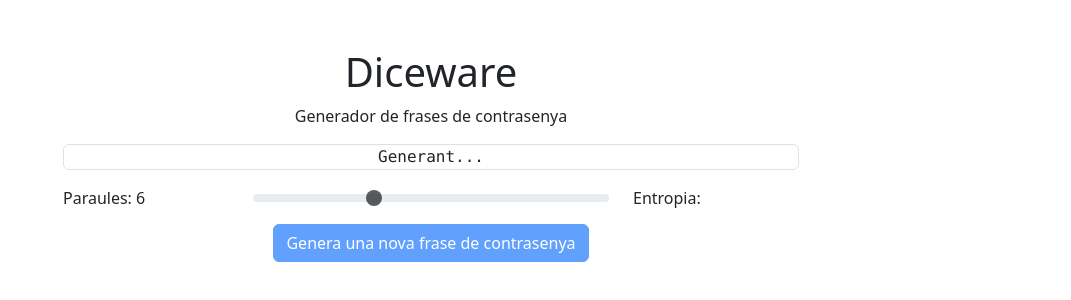
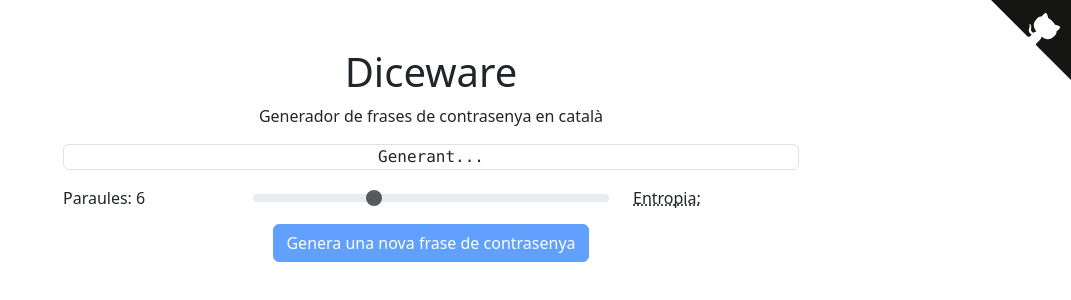
Before and after one commit to factorialunar/diceware, a plain HTML site: page index.html in a window 1280 px wide. Shown: the whole page, without its empty margins (209-1280 px from the left). Drawn offline with nearby package versions, Linux system fonts and the light colour scheme; no server answers.

Commit message:
Enllaç GitHub + descripció entropia

```diff
--- a/index.html
+++ b/index.html
@@ -16,7 +16,7 @@
                     <div class="row mt-5">
                         <div class="col">
                             <h1 class="text-center">Diceware</h1>
-                            <p class="text-center">Generador de frases de contrasenya</p>
+                            <p class="text-center">Generador de frases de contrasenya en català</p>
                         </div>
                     </div>
                     <div class="row">
@@ -31,7 +31,7 @@
                         <div class="col-md-6">
                             <input type="range" class="form-range" min="4" max="10" value="6" id="word-count" disabled>
                         </div>
-                        <div class="col">Entropia: <span id="entropy"></span></div>
+                        <div class="col"><abbr title="L'entropia d'una contrasenya correspon a la dificultat d'una màquina per encertar-la. Com més alt és el valor, més segura és la contrasenya.">Entropia:</abbr> <span id="entropy"></span></div>
                     </div>
                     <div class="row">
                         <div class="col">
@@ -43,6 +43,8 @@
 
                 </div>
                 <div class="col"></div>
+
+                <a href="https://github.com/factorialunar/diceware/" class="github-corner" aria-label="View source on GitHub"><svg width="80" height="80" viewBox="0 0 250 250" style="fill:#151513; color:#fff; position: absolute; top: 0; border: 0; right: 0;" aria-hidden="true"><path d="M0,0 L115,115 L130,115 L142,142 L250,250 L250,0 Z"></path><path d="M128.3,109.0 C113.8,99.7 119.0,89.6 119.0,89.6 C122.0,82.7 120.5,78.6 120.5,78.6 C119.2,72.0 123.4,76.3 123.4,76.3 C127.3,80.9 125.5,87.3 125.5,87.3 C122.9,97.6 130.6,101.9 134.4,103.2" fill="currentColor" style="transform-origin: 130px 106px;" class="octo-arm"></path><path d="M115.0,115.0 C114.9,115.1 118.7,116.5 119.8,115.4 L133.7,101.6 C136.9,99.2 139.9,98.4 142.2,98.6 C133.8,88.0 127.5,74.4 143.8,58.0 C148.5,53.4 154.0,51.2 159.7,51.0 C160.3,49.4 163.2,43.6 171.4,40.1 C171.4,40.1 176.1,42.5 178.8,56.2 C183.1,58.6 187.2,61.8 190.9,65.4 C194.5,69.0 197.7,73.2 200.1,77.6 C213.8,80.2 216.3,84.9 216.3,84.9 C212.7,93.1 206.9,96.0 205.4,96.6 C205.1,102.4 203.0,107.8 198.3,112.5 C181.9,128.9 168.3,122.5 157.7,114.1 C157.9,116.9 156.7,120.9 152.7,124.9 L141.0,136.5 C139.8,137.7 141.6,141.9 141.8,141.8 Z" fill="currentColor" class="octo-body"></path></svg></a>
             </div>
         </div>
 
```
